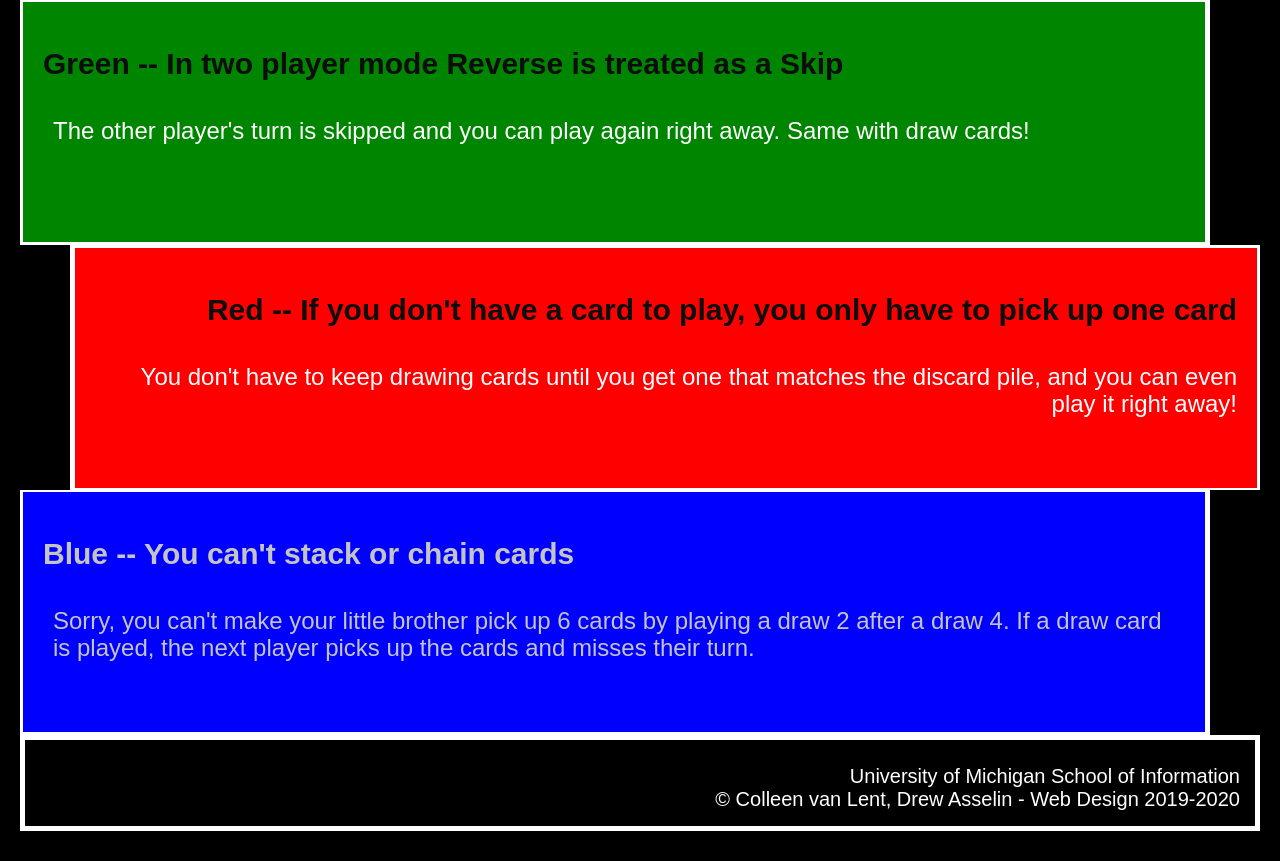
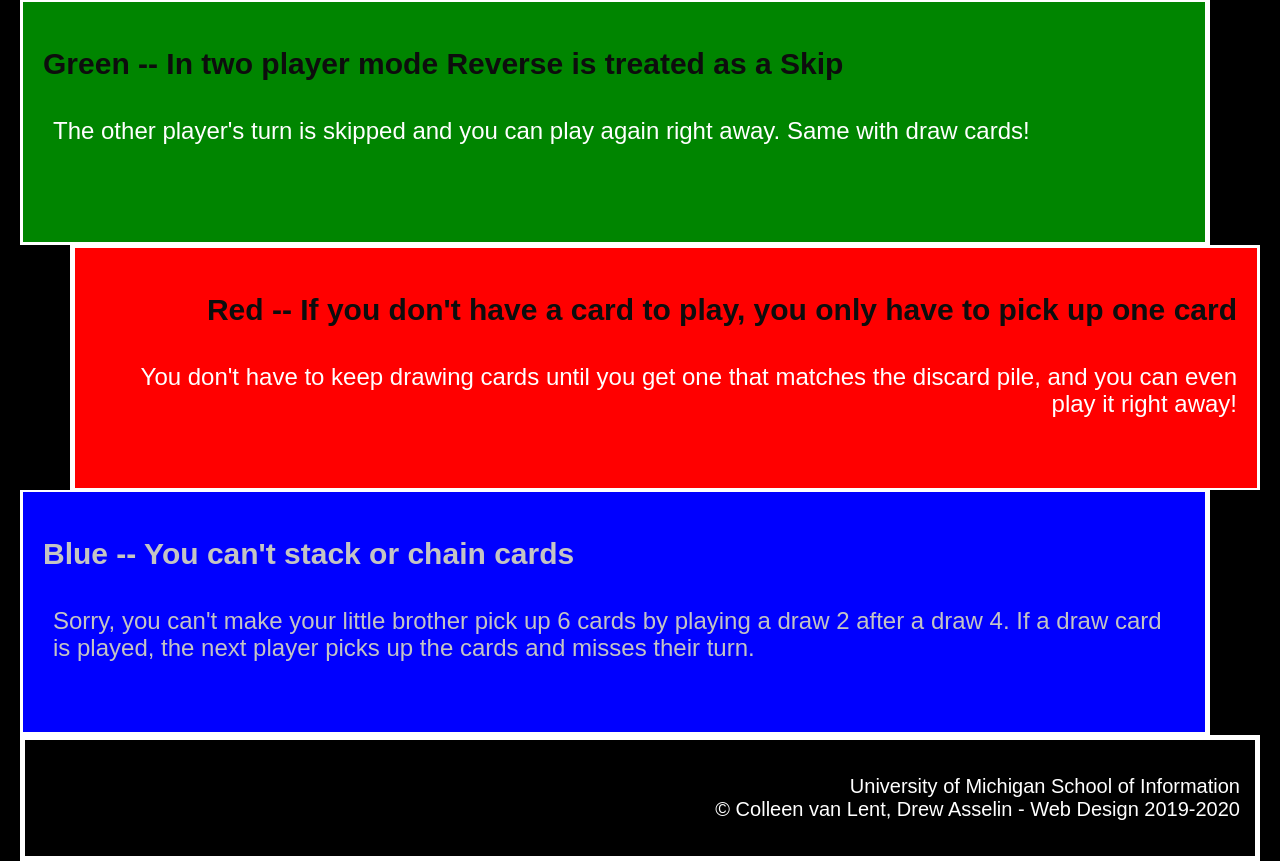
Before and after one commit to ymiyoshi5/wk3, a plain HTML site: page simple_css/basic_styling.html in a window 1280 px wide. Shown: the part 812-1673 px from the top of the page. Before the commit the page ends 1643 px from the top, so only its background shows below. Drawn offline with Linux system fonts and the light colour scheme.

Commit message:
Update style.css

```diff
--- a/simple_css/css/style.css
+++ b/simple_css/css/style.css
@@ -92,7 +92,7 @@ footer {
 footer p {
     font-size: 20px;
     text-align: right;
-    margin-top: 15px;
-    margin-right: 15px;
-    margin-bottom: 15px;
+    padding-top: 15px;
+    padding-right: 15px;
+    padding-bottom: 15px;
 }
```
